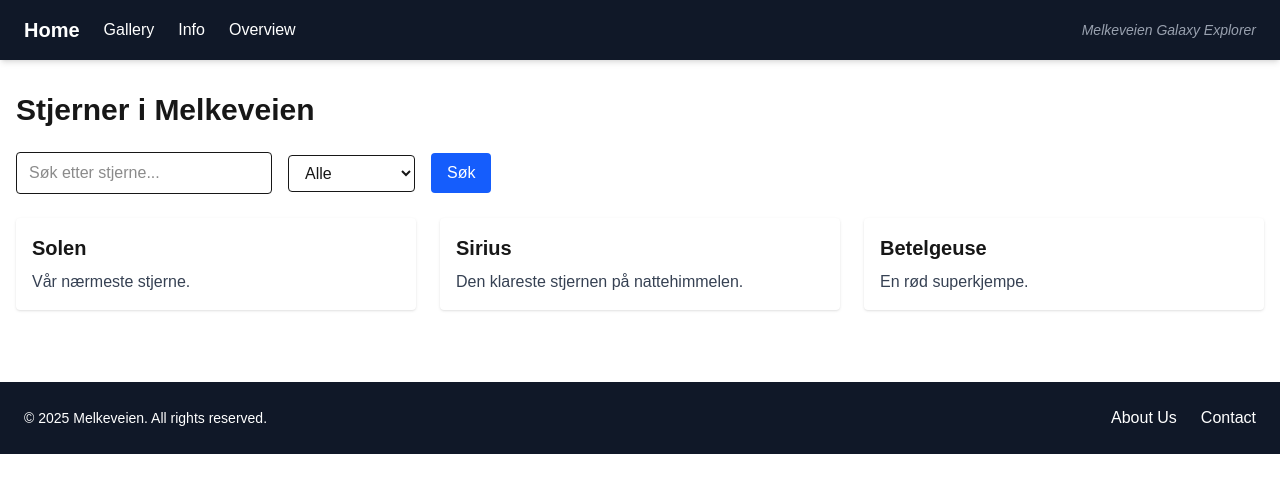
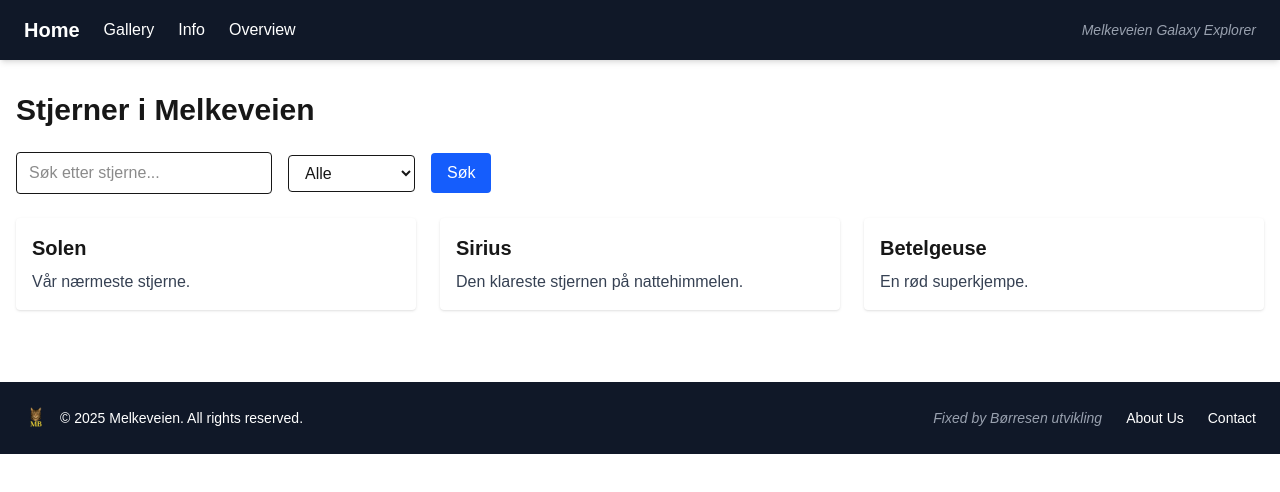
Before and after one commit to Marcus-Kodehode/galaxy, a Next.js app: page /stars in a window 1280 px wide. Shown: the top 492 px of the page. Built offline with nearby package versions, Linux system fonts and the light colour scheme.

Commit message:
checky bastard

```diff
--- a/app/components/Footer.jsx
+++ b/app/components/Footer.jsx
@@ -1,11 +1,22 @@
 "use client";
+
+import Image from "next/image";
 
 export default function Footer() {
   return (
     <footer className="bg-gray-900 text-white py-6 mt-10">
       <div className="container mx-auto flex flex-col md:flex-row items-center justify-between px-6">
-        <div className="text-sm">&copy; {new Date().getFullYear()} Melkeveien. All rights reserved.</div>
-        <div className="flex gap-6 mt-2 md:mt-0">
+        {/* Venstre side */}
+        <div className="flex items-center gap-3 text-sm">
+          <Image src="/logo.png" alt="Børresen logo" width={24} height={24} />
+          <span>
+            &copy; {new Date().getFullYear()} Melkeveien. All rights reserved.
+          </span>
+        </div>
+
+        {/* Høyre side */}
+        <div className="flex flex-col md:flex-row items-center gap-6 mt-4 md:mt-0 text-sm">
+          <span className="italic text-gray-400">Fixed by Børresen utvikling</span>
           <button className="hover:text-blue-400 transition">About Us</button>
           <button className="hover:text-blue-400 transition">Contact</button>
         </div>
```
Also changed, not shown: public/logo.png (added).
